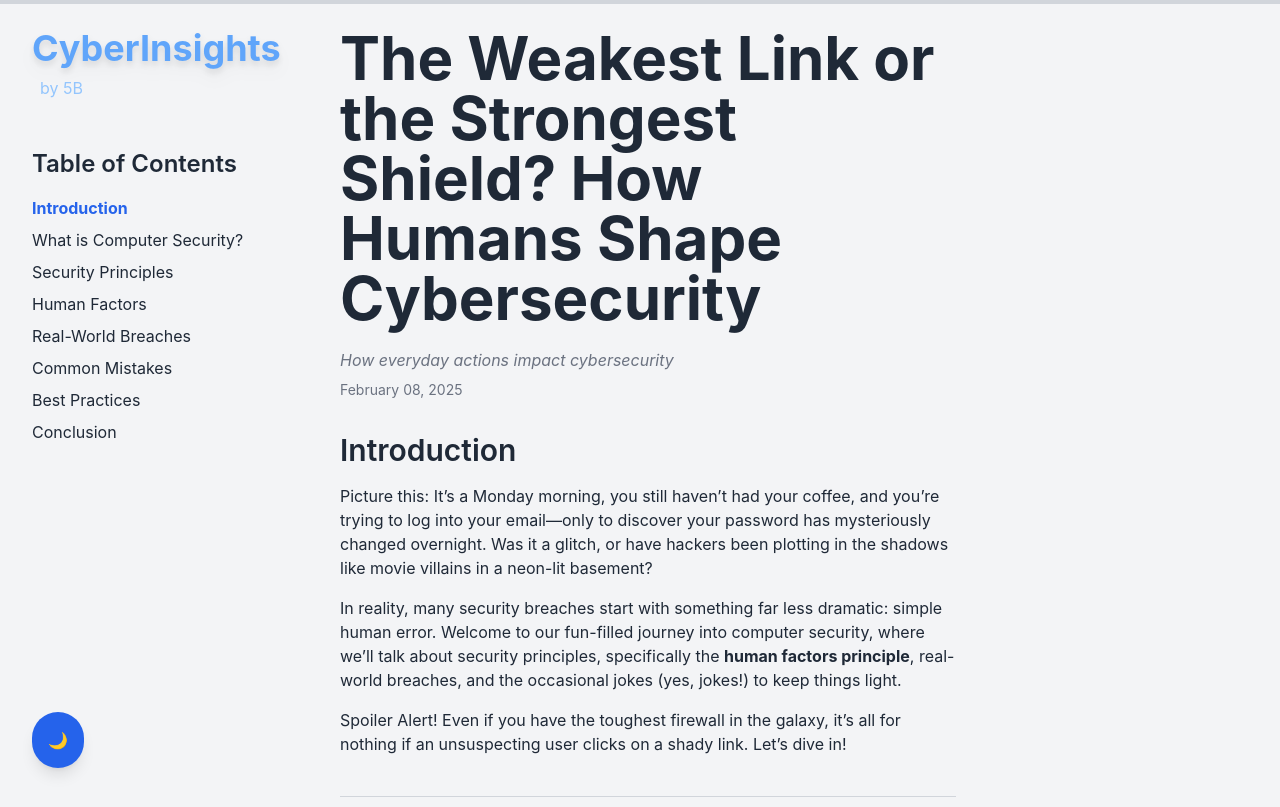
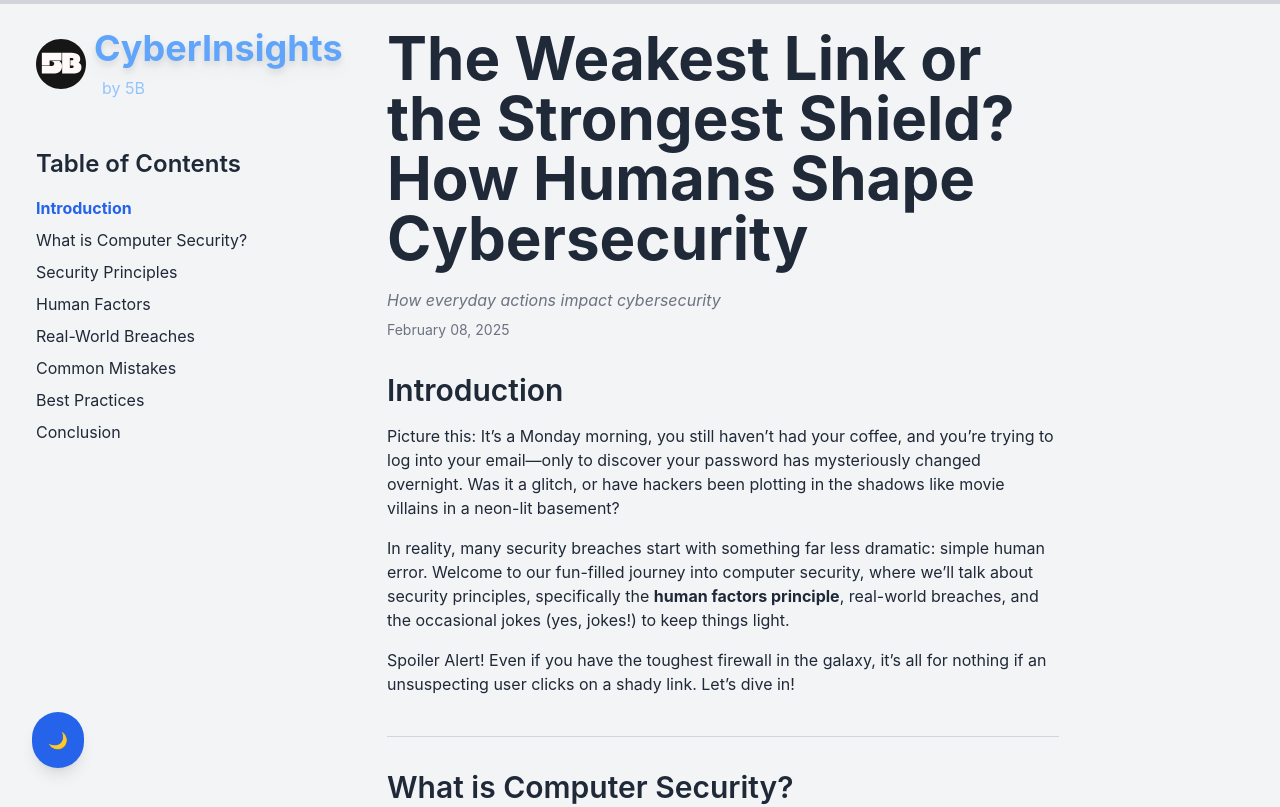
Before and after one commit to Exalt24/CyberInsights, a Next.js app: page / in a window 1280 px wide. Shown: the top 807 px of the page. Built offline with nearby package versions, Linux system fonts and the light colour scheme.

Commit message:
Added logo and meta viewport tag for mobile devices

```diff
--- a/src/app/page.js
+++ b/src/app/page.js
@@ -183,6 +183,7 @@ export default function Home() {
         <title>
           The Weakest Link or the Strongest Shield? How Humans Shape Cybersecurity - CyberInsights
         </title>
+        <meta name="viewport" content="width=device-width, initial-scale=1" />
         <meta
           name="description"
           content="A writeup on computer security principles, human factors, and real-world breaches."
@@ -194,10 +195,18 @@ export default function Home() {
 
       <div className={isDarkMode ? "bg-gray-900 text-gray-200" : "bg-gray-100 text-gray-800"}>
         <main id="top" className="min-h-screen py-7 px-4">
-          <div className="max-w-7xl mx-auto grid grid-cols-1 md:grid-cols-12 ml-4">
+          <div className="max-w-7xl mx-auto grid grid-cols-1 md:grid-cols-12 ml-5">
             <aside className="md:col-span-3 hidden md:block">
               <div className="sticky space-y-6" style={{ top: "20px" }}>
-                <div className="text-justify">
+              <div className="flex items-center text-justify">
+                <Image
+                  src="/logo.svg"
+                  alt="CyberInsights Logo"
+                  width={50}
+                  height={50}
+                  className="mr-2"
+                />
+                <div>
                   <h2 className="text-4xl font-bold text-blue-400 drop-shadow-lg hover:scale-105 transform transition duration-300 mb-2">
                     CyberInsights
                   </h2>
@@ -205,6 +214,7 @@ export default function Home() {
                     by 5B
                   </p>
                 </div>
+              </div>
                 <div>
                   <h2 className="text-2xl font-semibold mb-4 mt-12 hover:text-blue-500 transition-colors duration-300">
                     Table of Contents
@@ -287,8 +297,8 @@ export default function Home() {
               </div>
             </aside>
 
-            <article className="md:col-span-6">
-              <h1 className="text-6xl font-bold mb-3 hover:scale-105 transform transition duration-300">
+            <article className="md:col-span-7 ml-11">
+              <h1 className="text-6xl font-bold mb-3 hover:scale-105 transform transition duration-300 mr-6">
                 The Weakest Link or the Strongest Shield? How Humans Shape Cybersecurity
               </h1>
 
```
